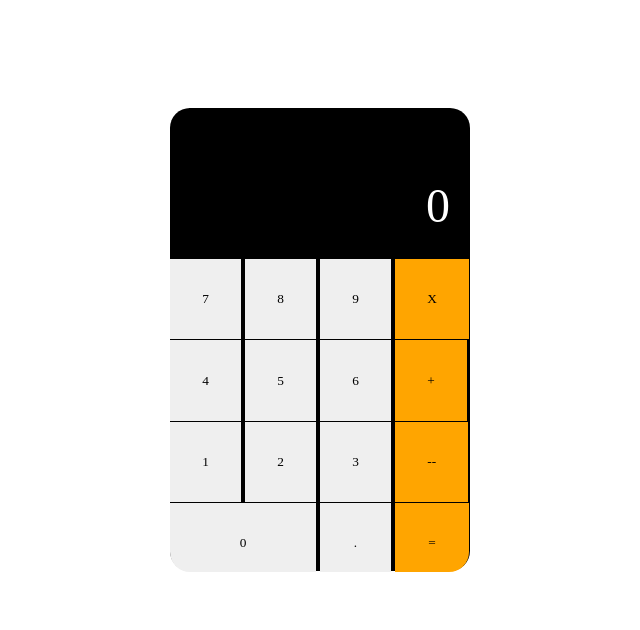
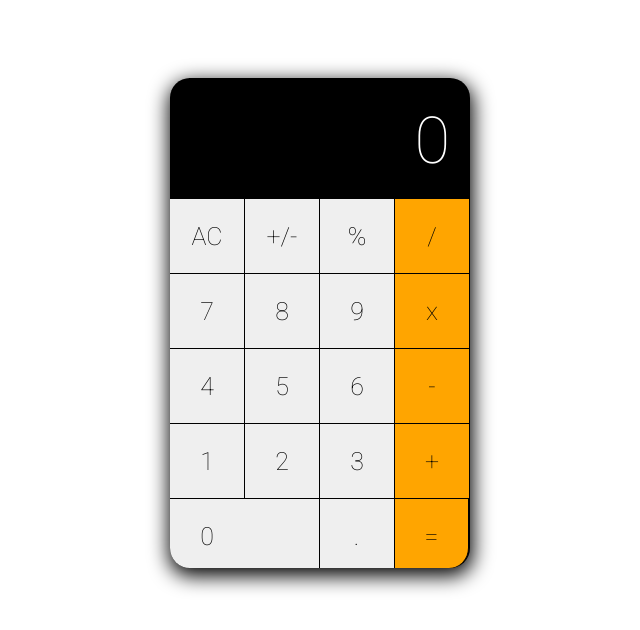
Before and after one commit to PabloBarcellos-0522/Calculator, a plain HTML site: page index.html in a window 1280 px wide. Shown: the whole page, without its empty margins (320-960 px from the left). Drawn offline with Linux system fonts and the light colour scheme.

Commit message:
complete calculator

```diff
--- a/index.html
+++ b/index.html
@@ -4,31 +4,41 @@
     <meta charset="UTF-8" />
     <meta name="viewport" content="width=device-width, initial-scale=1.0" />
     <link rel="stylesheet" href="style.css" />
+    <link rel="preconnect" href="https://fonts.googleapis.com" />
+    <link rel="preconnect" href="https://fonts.gstatic.com" crossorigin />
+    <link
+      href="https://fonts.googleapis.com/css2?family=Oswald:wght@200..700&family=Roboto:ital,wght@0,100;0,300;0,400;0,500;0,700;0,900;1,100;1,300;1,400;1,500;1,700;1,900&display=swap"
+      rel="stylesheet"
+    />
     <script src="script.js"></script>
 
     <title>Document</title>
   </head>
   <body>
     <main>
-      <div style="width: 300px; height: 79px; position: absolute; margin-top: 70px">
+      <div style="width: 300px; height: 79px; position: absolute; margin-top: 25px">
         <div id="result">0</div>
       </div>
       <section id="digits">
-        <button class="num" data-num="7">7</button>
-        <button class="num" data-num="8">8</button>
-        <button class="num" data-num="9">9</button>
-        <button id="multiplicacao" class="esp">X</button>
-        <button class="num" data-num="4">4</button>
-        <button class="num" data-num="5">5</button>
-        <button class="num" data-num="6">6</button>
-        <button id="adicao" class="esp">+</button>
-        <button class="num" data-num="1">1</button>
-        <button class="num" data-num="2">2</button>
-        <button class="num" data-num="3">3</button>
-        <button id="subitracao" class="esp">--</button>
-        <button id="zero">0</button>
-        <button class="botom" id="dot">.</button>
-        <button id="equals" class="esp botom">=</button>
+        <button id="clear" class="action"><h6>AC</h6></button>
+        <button id="replace" class="action"><h6>+/-</h6></button>
+        <button class="action"><h6>%</h6></button>
+        <button id="divisao" class="action esp"><h6>/</h6></button>
+        <button class="num" data-num="7"><h6>7</h6></button>
+        <button class="num" data-num="8"><h6>8</h6></button>
+        <button class="num" data-num="9"><h6>9</h6></button>
+        <button id="multiplicacao" class="esp"><h6>x</h6></button>
+        <button class="num" data-num="4"><h6>4</h6></button>
+        <button class="num" data-num="5"><h6>5</h6></button>
+        <button class="num" data-num="6"><h6>6</h6></button>
+        <button id="subitracao" class="esp"><h6>-</h6></button>
+        <button class="num" data-num="1"><h6>1</h6></button>
+        <button class="num" data-num="2"><h6>2</h6></button>
+        <button class="num" data-num="3"><h6>3</h6></button>
+        <button id="adicao" class="esp"><h6>+</h6></button>
+        <button id="zero"><h6>0</h6></button>
+        <button class="botom" id="dot"><h6>.</h6></button>
+        <button id="equals" class="esp botom"><h6>=</h6></button>
       </section>
     </main>
   </body>
--- a/script.js
+++ b/script.js
@@ -6,22 +6,38 @@ document.addEventListener("DOMContentLoaded", function () {
   let choice = ""
 
   var buttonNumbers = document.getElementsByClassName("num")
+  var clean = document.getElementById("clear")
+  var replace = document.getElementById("replace")
   var zero = document.getElementById("zero")
   var dot = document.getElementById("dot")
   var multiplicacao = document.getElementById("multiplicacao")
   var adicao = document.getElementById("adicao")
   var subitracao = document.getElementById("subitracao")
+  var divisao = document.getElementById("divisao")
   var equals = document.getElementById("equals")
 
   for (let i = 0; i < buttonNumbers.length; i++) {
     buttonNumbers[i].addEventListener("click", function () {
       writing = writing + buttonNumbers[i].getAttribute("data-num")
+
       if (choice == "") {
         num1 = writing
       }
       document.getElementById("result").innerHTML = writing
     })
   }
+
+  clean.addEventListener("click", function () {
+    writing = ""
+    document.getElementById("result").innerHTML = 0
+  })
+
+  replace.addEventListener("click", function () {
+    writing *= -1
+    writing += ""
+    document.getElementById("result").innerHTML = writing
+  })
+
   zero.addEventListener("click", function () {
     writing = writing + "0"
     if (choice == "") {
@@ -107,12 +123,30 @@ document.addEventListener("DOMContentLoaded", function () {
     }
   })
 
+  divisao.addEventListener("click", function () {
+    if (choice != "" && choice != "D") {
+      equal()
+    }
+    if (choice == "") {
+      num1 = writing - 0
+      writing = ""
+      console.log(num1, num2, result)
+      choice = "D"
+    } else {
+      num2 = writing - 0
+      if (result == null) {
+        result = num1 / num2
+      } else {
+        result = result / num2
+      }
+      writing = result
+      document.getElementById("result").innerHTML = result
+      writing = ""
+      console.log(num1, num2, result)
+    }
+  })
+
   equals.addEventListener("click", equal)
-
-  function clear() {
-    writing = ""
-    document.getElementById("result").innerHTML = 0
-  }
 
   function equal() {
     num2 = writing - 0
@@ -141,6 +175,22 @@ document.addEventListener("DOMContentLoaded", function () {
       }
     }
 
+    if (choice == "D") {
+      if (result == null) {
+        result = num1 / num2
+      } else {
+        result -= num2
+      }
+    }
+
+    if (choice == "") {
+      if (writing == "") {
+        result = 0
+      } else {
+        result = writing
+      }
+    }
+
     writing = result
     document.getElementById("result").innerHTML = result
     result = null
--- a/style.css
+++ b/style.css
@@ -2,32 +2,41 @@ body {
   display: flex;
   height: 100%;
   justify-content: space-around;
+  font: 100 0px "Roboto";
 }
 
 main {
   background-color: black;
-  margin-top: 100px;
+  margin-top: 70px;
   width: 300px;
-  height: 463px;
+  height: 490px;
   border-radius: 20px;
+  box-shadow: 1px 6px 20px 2px black;
 }
 
 button {
-  padding: 32.2px;
+  padding: 22px;
   border: none;
-  font-family: inherit;
   user-select: none;
   cursor: pointer;
   outline: none;
   border-top: 1px solid;
+  border-right: 1px solid;
+  font: 100 25px "Roboto";
+}
+
+button:hover {
+  opacity: 0.9;
+  transition: 0.3s;
 }
 
 #digits {
-  margin-top: 150px;
+  margin-top: 120px;
+  width: 320px;
 }
 
 #zero {
-  width: 146px;
+  width: 149.5px;
   height: 70px;
   border-radius: 0px 0px 0px 20px;
   border-width: 1px;
@@ -35,7 +44,7 @@ button {
 
 .botom {
   height: 70px;
-  width: 71px;
+  width: 75px;
 }
 
 .botom:last-child {
@@ -55,4 +64,15 @@ button {
   padding: 0px 20px;
   right: 0;
   color: white;
+  font: 100 65px "Roboto";
 }
+
+h6 {
+  font: inherit;
+  margin: 0;
+  width: 30px;
+  height: 30px;
+  display: flex;
+  align-items: center;
+  justify-content: center;
+}
```
